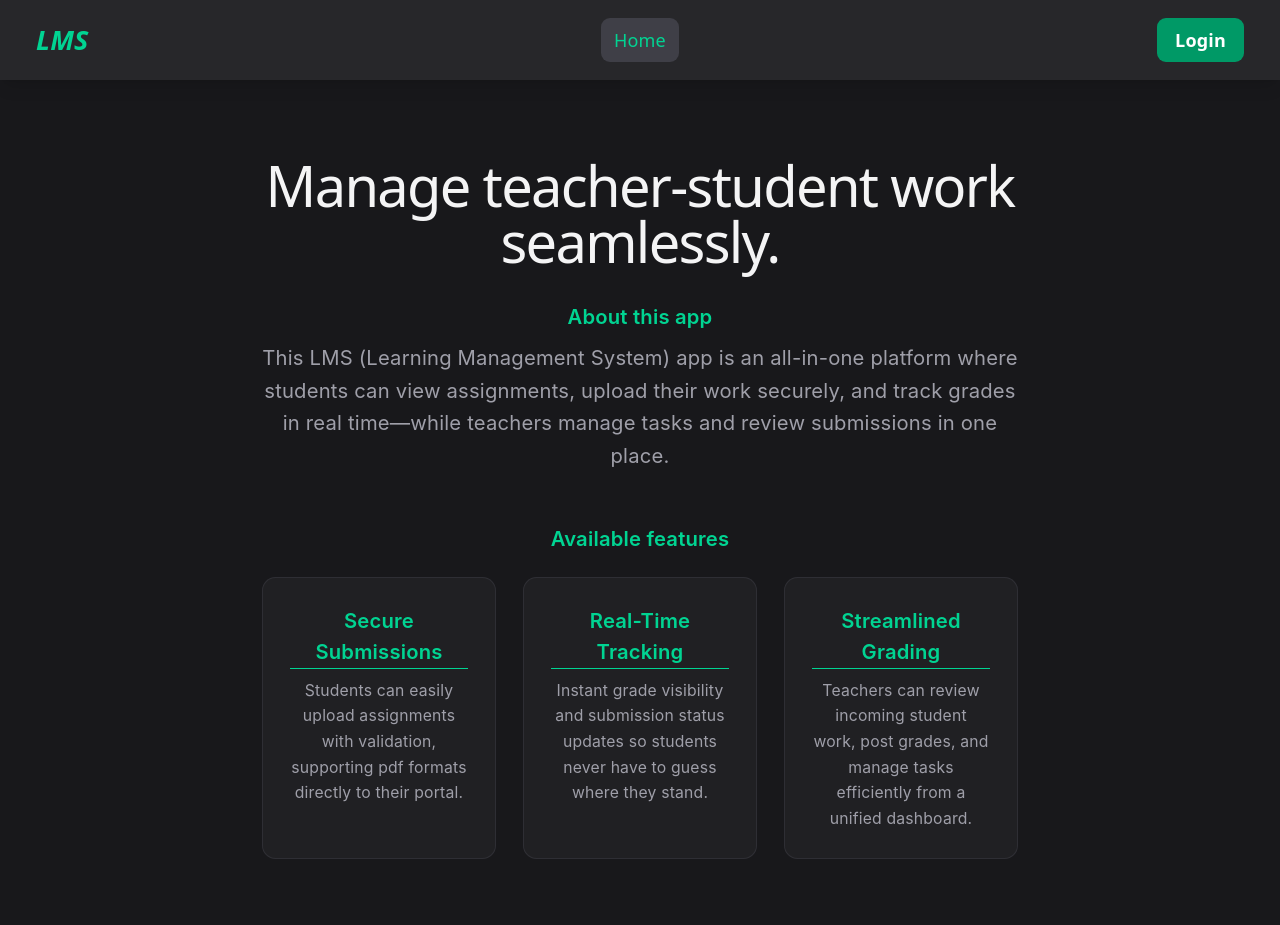
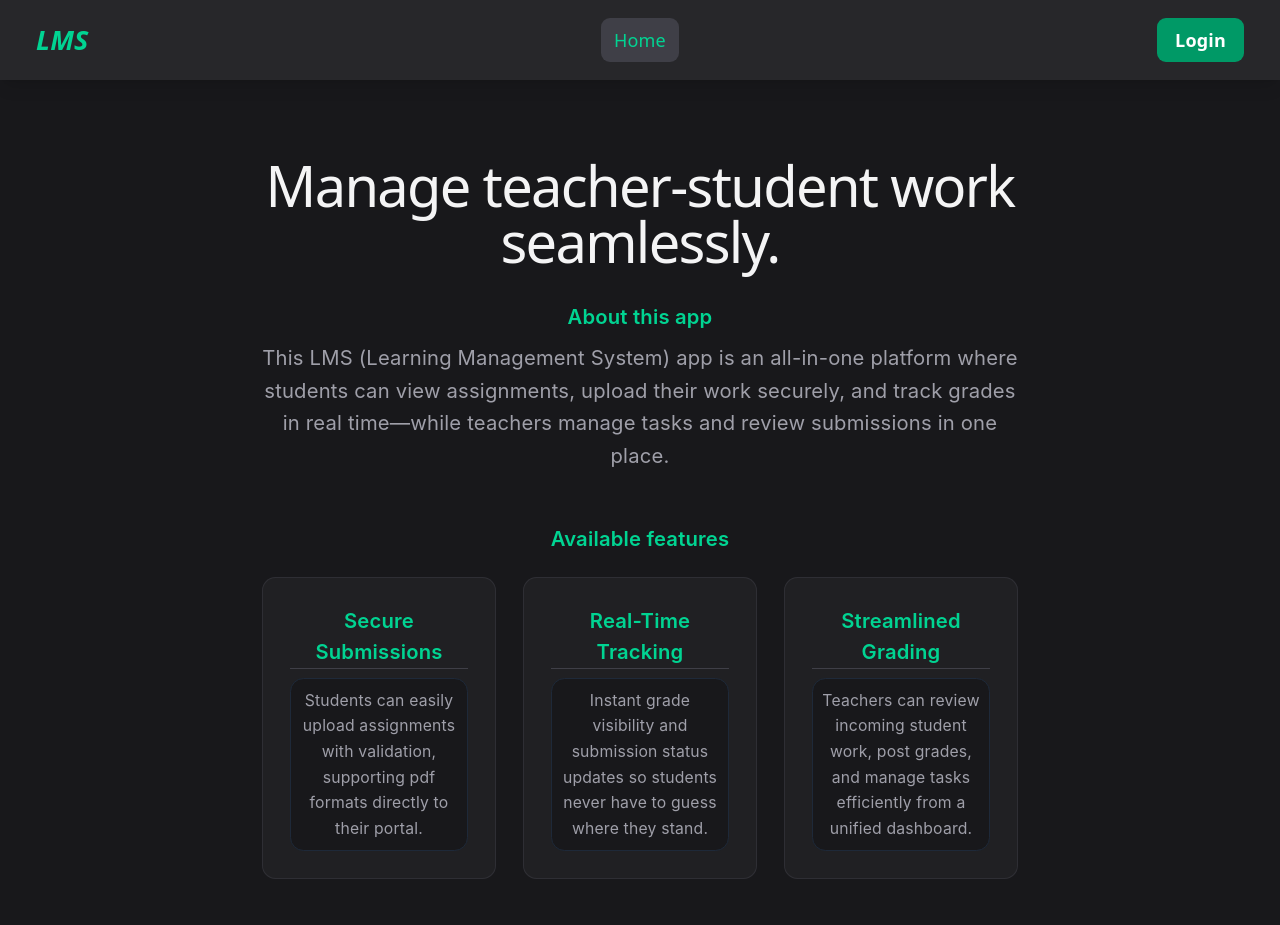
Before and after one commit to dace00/LMS-app, a React (Vite) app in the folder frontend/: page / in a window 1280 px wide. Shown: the top 925 px of the page. Built offline with nearby package versions, Linux system fonts and the light colour scheme.

Commit message:
home page logged out look small change

```diff
--- a/frontend/src/pages/home.jsx
+++ b/frontend/src/pages/home.jsx
@@ -116,25 +116,29 @@ function Home() {
                         </div>
                         <div className="mt-5 mb-3">
                             <h4 className="text-lg font-semibold text-emerald-400 mb-5">Available features</h4>
-                            <div className="grid grid-cols-1 md:grid-cols-3 gap-6 mb-12 max-w-5xl w-full text-center">
-                                <div className=" p-6 rounded-xl main-div">
-                                    <h3 className="text-emerald-400 font-semibold text-lg mb-2 border-b-1">Secure Submissions</h3>
-                                    <p className="text-zinc-400 text-sm leading-relaxed">
+                            <div className="grid  md:grid-cols-3 gap-6 mb-12 max-w-5xl w-full text-center">
+
+                                <div className="p-6 rounded-xl main-div flex flex-col">
+                                    <h3 className="text-emerald-400 font-semibold text-lg mb-2 border-b border-zinc-700">Secure Submissions</h3>
+                                    <p className="inner-div rounded-xl text-sm text-zinc-400 p-2 leading-relaxed flex-1 flex items-center justify-center">
                                         Students can easily upload assignments with validation, supporting pdf formats directly to their portal.
                                     </p>
                                 </div>
-                                <div className=" p-6 rounded-xl main-div">
-                                    <h3 className="text-emerald-400 font-semibold text-lg mb-2 border-b-1">Real-Time <br/> Tracking</h3>
-                                    <p className="text-zinc-400 text-sm leading-relaxed">
+
+                                <div className="p-6 rounded-xl main-div flex flex-col">
+                                    <h3 className="text-emerald-400 font-semibold text-lg mb-2 border-b border-zinc-700">Real-Time <br/> Tracking</h3>
+                                    <p className="inner-div rounded-xl text-sm text-zinc-400 p-2 leading-relaxed flex-1 flex items-center justify-center">
                                         Instant grade visibility and submission status updates so students never have to guess where they stand.
                                     </p>
                                 </div>
-                                <div className=" p-6 rounded-xl main-div">
-                                    <h3 className="text-emerald-400 font-semibold text-lg mb-2 border-b-1">Streamlined Grading</h3>
-                                    <p className="text-zinc-400 text-sm leading-relaxed">
+
+                                <div className="p-6 rounded-xl main-div flex flex-col">
+                                    <h3 className="text-emerald-400 font-semibold text-lg mb-2 border-b border-zinc-700">Streamlined Grading</h3>
+                                    <p className="inner-div rounded-xl text-sm text-zinc-400 p-2 leading-relaxed flex-1 flex items-center justify-center">
                                         Teachers can review incoming student work, post grades, and manage tasks efficiently from a unified dashboard.
                                     </p>
                                 </div>
+
                             </div>
                         </div>
                         <div className="flex justify-center gap-4">
```
